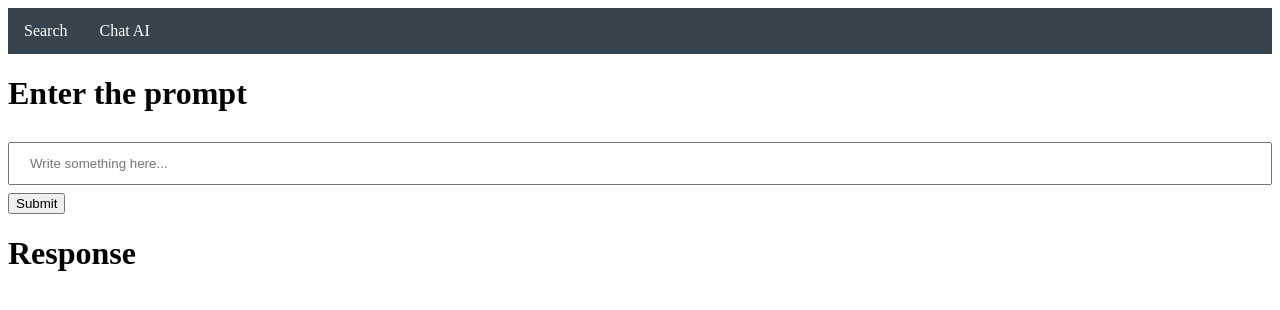
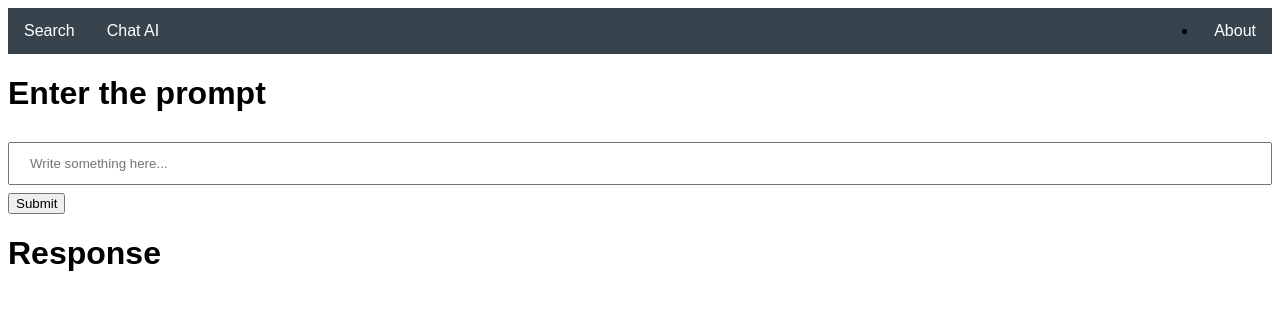
Before and after one commit to phNam2/GPT-3-app, a website with bundled scripts: page public/index.html in a window 1280 px wide. Built offline with nearby package versions, Linux system fonts and the light colour scheme.

Commit message:
Minor change for Nav Bar

```diff
--- a/public/index.html
+++ b/public/index.html
@@ -13,6 +13,7 @@
 </head>
 <body>
     <!-- Navigation bar -->
+    <nav id="nav">
         <ul>
             <li class="dropdown">
                 <a href="#home" class="dropbtn">Search</a>
@@ -28,7 +29,10 @@
                     <a href="/chatHistory" data-link>History</a>
                 </div>
             </li>
+            <li style="float:right"><a class="active" href="https://github.com/phNam2/GPT-3-app">About</a></li>
         </ul>
+    </nav>
+
 
     <!-- HTML Views page -->
     <div id="app"></div>
--- a/public/style.css
+++ b/public/style.css
@@ -1,10 +1,18 @@
+*{
+    box-sizing: border-box;
+    font-family: sans-serif;
+}
+
 /* Navigation var style */
-body {
-    background-color:white;
+#nav{
+    position: -webkit-sticky; /* Safari */
+    position: sticky;
+    top: 0;
+    width: 100%;
 }
 
 ul {
-    list-style-type: none;
+    /* list-style-type: none; */
     margin: 0;
     padding: 0;
     overflow: hidden;
@@ -24,7 +32,7 @@ li a, .dropbtn {
 }
 
 li a:hover, .dropdown:hover .dropbtn {
-    background-color: red;
+    background-color: rgb(13, 220, 31);
 }
 
 li.dropdown {
@@ -54,6 +62,7 @@ li.dropdown {
     display: block;
 }
 
+
 /* Body style */
 #prompt{
     width: 100%;
```
Lines whose indentation alone changed are shown as unchanged.
